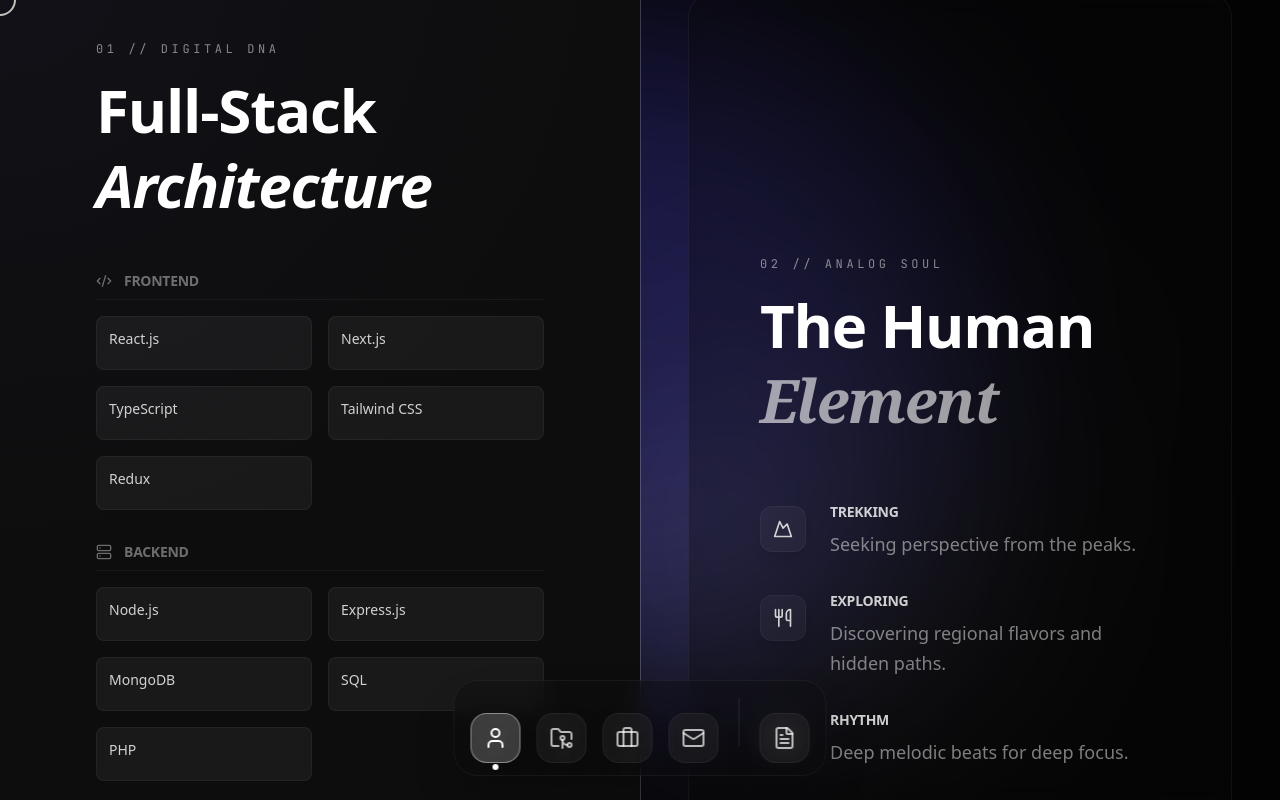
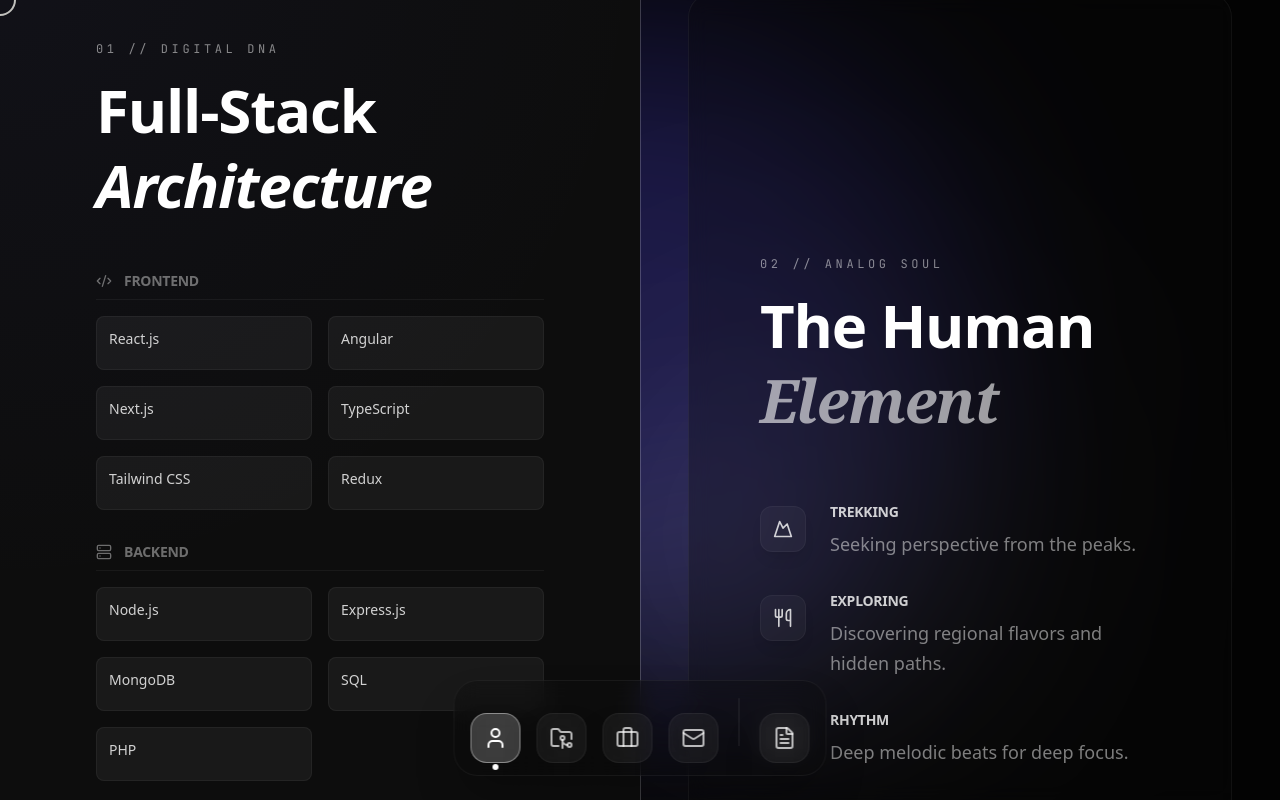
Before and after one commit to Omkarbhandia/portfolio-2026, a Next.js app: page / in a window 1280 px wide. Both pictures are taken after a click on the element 495 px from the left and 738 px from the top of the page. Shown: the part 855-1655 px from the top of the page. Built offline with nearby package versions, Linux system fonts and the light colour scheme.

Commit message:
feat: add Angular to skills list

```diff
--- a/src/components/Skills.tsx
+++ b/src/components/Skills.tsx
@@ -11,6 +11,7 @@
             icon: <Code2 size={16} />,
             items: [
                 { name: "React.js", tags: ["Hooks", "Context API", "Framer Motion"] },
+                { name: "Angular", tags: ["Standalone Components", "RxJS", "Services"] },
                 { name: "Next.js", tags: ["SSR", "SSG", "App Router"] },
                 { name: "TypeScript", tags: ["Interfaces", "Generics", "Type Safety"] },
                 { name: "Tailwind CSS", tags: ["Utility-first", "Responsive", "Plugins"] },
```
